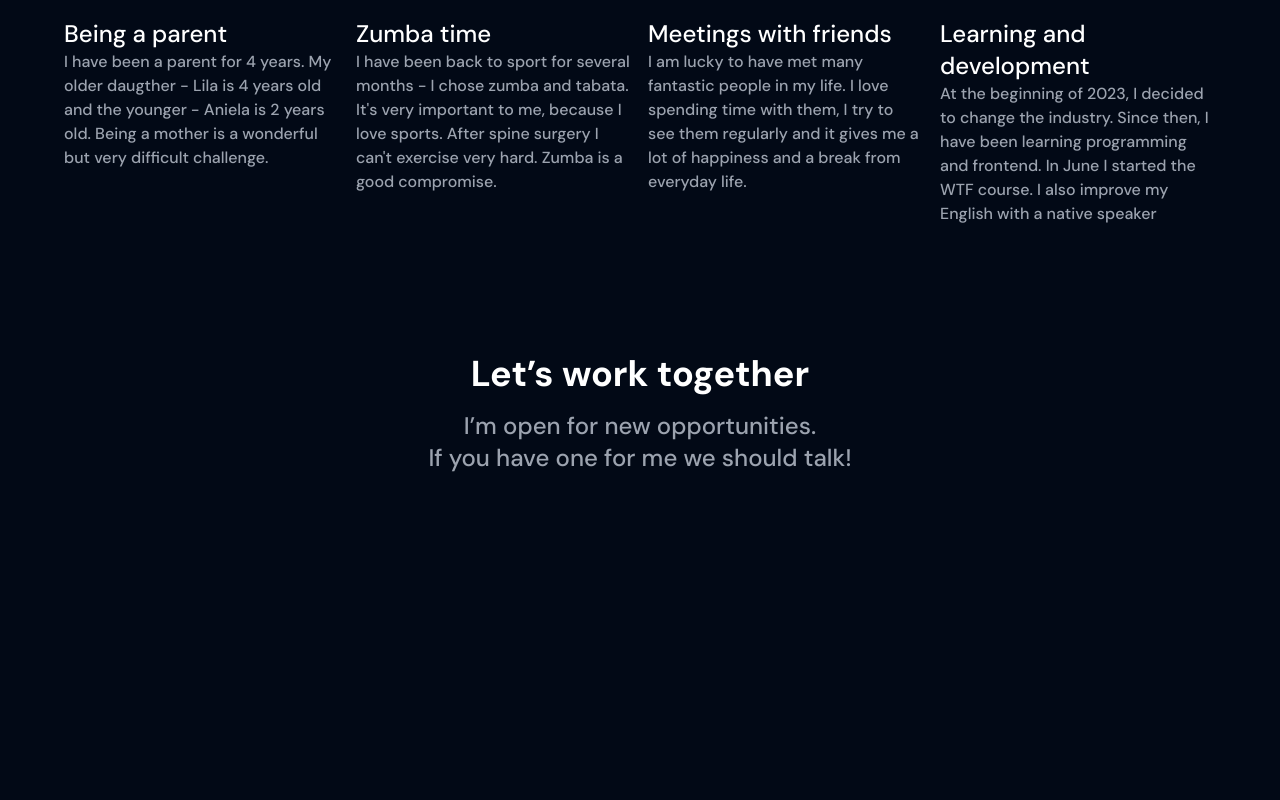
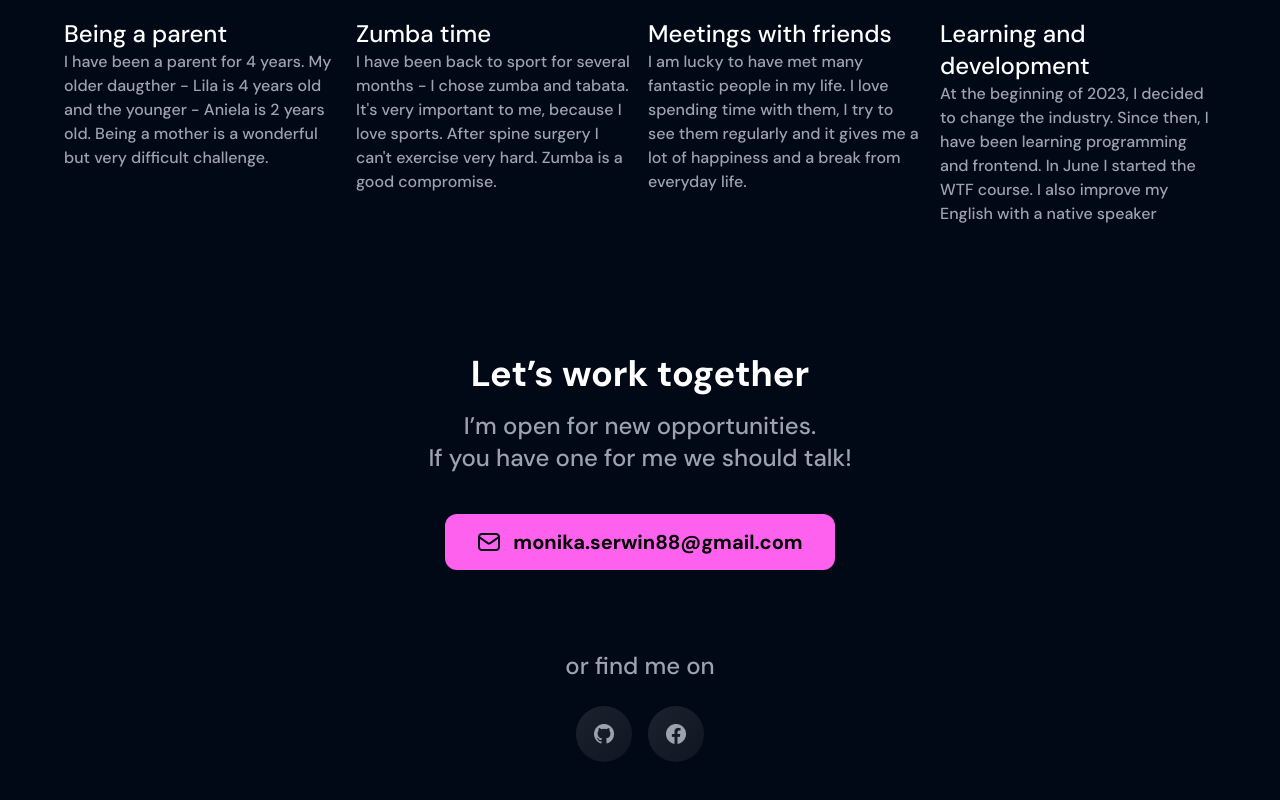
Before and after one commit to moniabysiak/portfolio, a website built with Parcel: page src/index.html in a window 1280 px wide. Shown: the part 2837-3637 px from the top of the page. Before the commit the page ends 3495 px from the top, so only its background shows below. Built offline with nearby package versions, Linux system fonts and the light colour scheme.

Commit message:
last section - contact

```diff
--- a/src/index.html
+++ b/src/index.html
@@ -159,7 +159,19 @@
         <p class="text-gray mb-10 text-xl md:text-2xl text-center">
             I’m open for new opportunities. <br> If you have one for me we should talk!
         </p>
-
+        <a class="flex items-center justify-center flex-wrap gap-3 mb-20 font-bold text-xl rounded-xl bg-pink px-8 py-[14px]"
+            href="mailto: monika.serwin88@gmail.com"><img src="./mail-01 1.png"> monika.serwin88@gmail.com </a>
+        <p class="text-gray mb-10 text-xl md:text-2xl text-center mb-6">
+            or find me on
+        </p>
+        <div class="flex flex-row justify-center items-center gap-4">
+            <a href="https://github.com/moniabysiak" target="_blank"
+                class="rounded-full bg-gradient-to-br h-14 w-14 from-white/10 to-white/5 flex items-center justify-center">
+                <img src="./bxl-github 1.png" class="w-6 h-6"></a>
+            <a href="https://www.facebook.com/monika.serwin.1/?locale=pl_PL" target="_blank"
+                class="rounded-full bg-gradient-to-br h-14 w-14 from-white/10 to-white/5 flex items-center justify-center">
+                <img src="./bxl-facebook-circle 1.png" class="w-6 h-6"></a>
+        </div>
     </section>
 </body>
 
```
Also changed, not shown: src/bxl-facebook-circle 1.png (added), src/bxl-github 1.png (added), src/mail-01 1.png (added).
